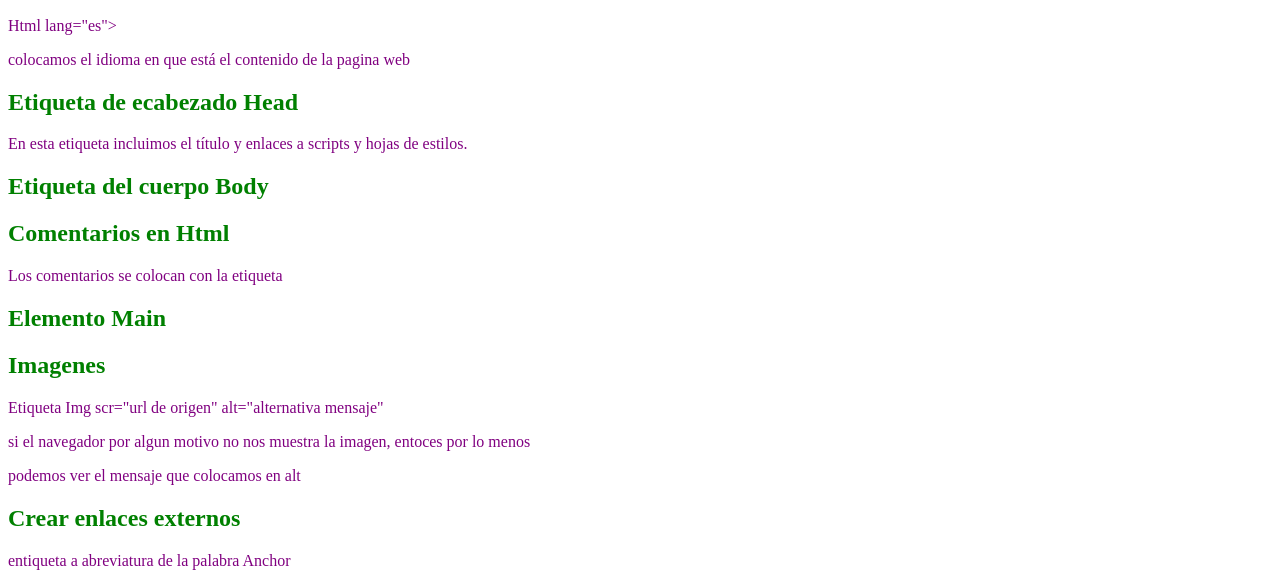
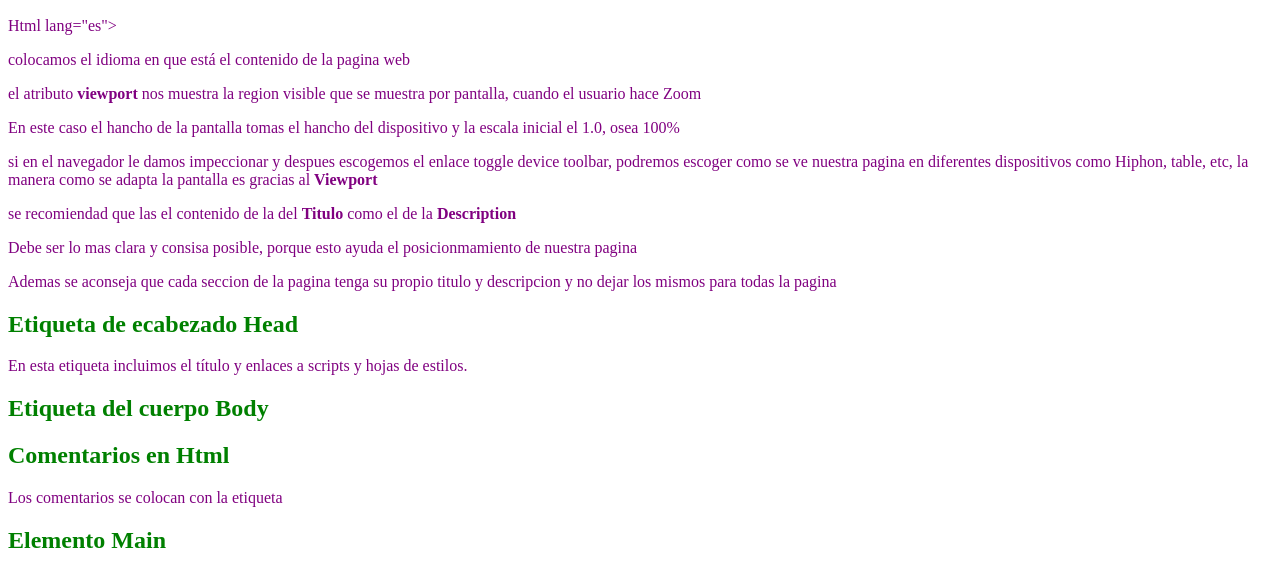
Before and after one commit to rodzapata/CursoHtml, a plain HTML site: page curso_html.html in a window 1280 px wide. Shown: the part 229-800 px from the top of the page. Drawn offline with Linux system fonts and the light colour scheme.

Commit message:
posiciomamiento con Title, Description y Viewport

```diff
--- a/curso_html.html
+++ b/curso_html.html
@@ -5,7 +5,8 @@
     <meta charset="UTF-8">
     <meta http-equiv="X-UA-Compatible" content="IE=edge">
     <meta name="viewport" content="width=device-width, initial-scale=1.0">
-    <title>Curso de Html</title>
+    <title>Curso de Html</title> <!--Se recomienda entre 55 y 65 caracteres-->
+    <meta name="description" content="Aprendiendo Fundamentos de HTML"> <!--No mas de 165 caracteres-->
     <link href="style.css" rel="stylesheet">
 </head>
 
@@ -21,7 +22,15 @@
     <h2>Etiqueta de Html</h2>
     <p>Html lang="es"></p>
     <p>colocamos el idioma en que está el contenido de la pagina web</p>
-
+    <p>el atributo <strong>viewport</strong> nos muestra la region visible que se muestra por pantalla, cuando el usuario hace Zoom </p>
+    <p>En este caso el hancho de la pantalla tomas el hancho del dispositivo y la escala inicial el 1.0, osea 100%</p>
+    <p>si en el navegador le damos impeccionar y despues escogemos el enlace toggle device toolbar, podremos escoger como se
+        ve nuestra pagina en diferentes dispositivos como Hiphon, table, etc, la manera como se adapta la pantalla es gracias al
+        <strong>Viewport</strong>
+    </p>
+    <p>se recomiendad que las el contenido de la del <strong>Titulo</strong> como el de la <strong>Description</strong></p>
+    <p>Debe ser lo mas clara y consisa posible, porque esto ayuda el posicionmamiento de nuestra pagina</p>
+    <p>Ademas se aconseja que cada seccion de la pagina tenga su propio titulo y descripcion y no dejar los mismos para todas la pagina</p>
     <h2>Etiqueta de ecabezado Head</h2>
     <p>En esta etiqueta incluimos el título y enlaces a scripts y hojas de estilos.</p>
     <h2>Etiqueta del cuerpo Body</h2>
```
